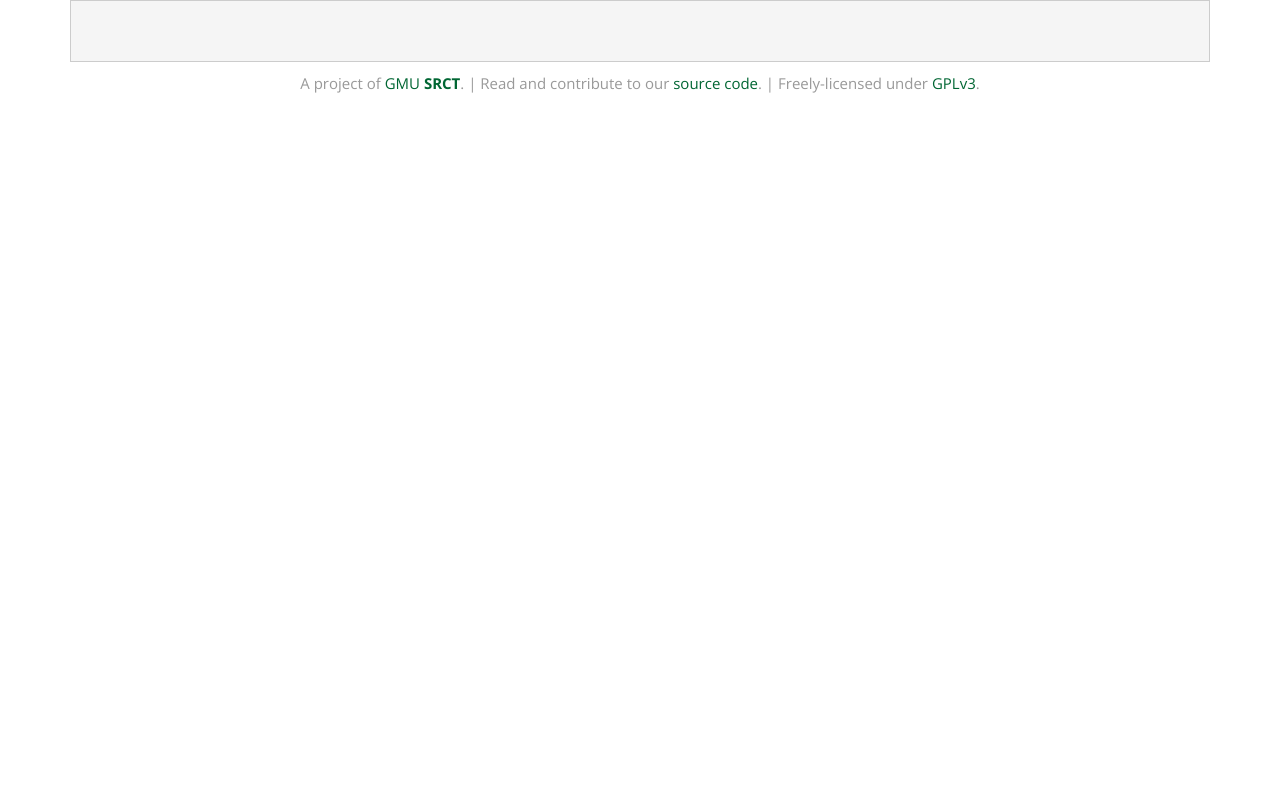
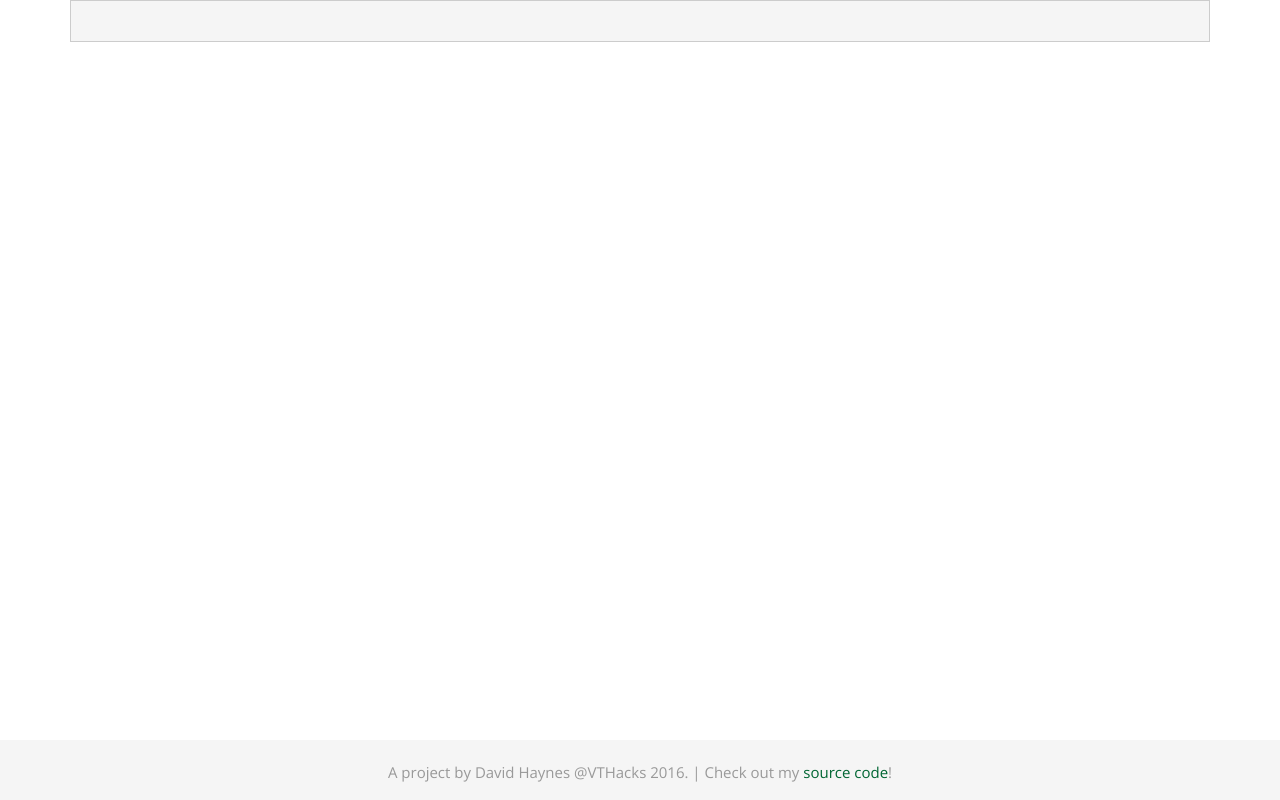
Before and after one commit to bruno207/feels-analysis, a Django app: template feels_analysis/feels_analysis/templates/index.html in a window 1280 px wide. Run offline with Django 3.2, Linux system fonts and the light colour scheme; the template is opened without the code that fills it, so the values that code supplies are empty; some libraries are stand-ins or nearby versions; some web fonts are replaced.

Commit message:
Small changes to be sent to @ocolotsloth
- thanks bb <3

```diff
--- a/feels_analysis/feels_analysis/templates/index.html
+++ b/feels_analysis/feels_analysis/templates/index.html
@@ -1,14 +1,13 @@
 {% extends 'layouts/base.html' %}
 
 {% block title %}
-Feels Analysis - A project by :dhaynes:
+Feels Analysis - A project by /bruno207
 {% endblock %}
 
 
 {% block content %}
 <pre>
   {{ data }}
-  {{ data0 }}
 </pre>
 
 {% endblock %}
--- a/feels_analysis/feels_analysis/templates/layouts/base.html
+++ b/feels_analysis/feels_analysis/templates/layouts/base.html
@@ -20,7 +20,7 @@
     <link href="//maxcdn.bootstrapcdn.com/font-awesome/4.2.0/css/font-awesome.min.css" rel="stylesheet">
     <link rel="stylesheet" href="https://go.gmu.edu/static/css/normalize.css" />
     <link rel="stylesheet" href="https://go.gmu.edu/static/css/bootswatch.min.css" />
-    <link rel="icon" type="image/jpg" href="https://go.gmu.edu/static/img/favicon.ico" />
+    <link rel="icon" type="image/jpg" href="http://imgur.com/gw5GOhU.jpg" />
 
     <script src="https://go.gmu.edu/static/js/jquery.min.js"></script>
     <script src="https://go.gmu.edu/static/js/bootstrap.min.js"></script>
@@ -29,6 +29,7 @@
 
   <body>
 
+    {% include 'layouts/navigation.html' %}
 
     <div class="container">
 
--- a/feels_analysis/feels_analysis/templates/layouts/footer.html
+++ b/feels_analysis/feels_analysis/templates/layouts/footer.html
@@ -1,9 +1,37 @@
+<style>
+html {
+  position: relative;
+  min-height: 100%;
+}
+body {
+  /* Margin bottom by footer height */
+  margin-bottom: 80px;
+}
+.footer {
+  position: absolute;
+  bottom: 0;
+  width: 100%;
+  /* Set the fixed height of the footer here */
+  height: 60px;
+  background-color: #f5f5f5;
+}
+.valign-center {
+  height: 60px;
+  line-height: 60px;
+}
+.valign-center span {
+  display: inline-block;
+  vertical-align: middle;
+  line-height: normal;
+}
+</style>
+
+
 <footer class="footer">
 	<div class="text-center valign-center">
-	  <span class="text-muted">A project of
-	    <a href="http://srct.gmu.edu/">GMU<strong> SRCT</strong></a>. |
-			Read and contribute to our <a href="https://git.gmu.edu/srct/go/">source code</a>. |
-			Freely-licensed under <a href="https://www.gnu.org/licenses/quick-guide-gplv3.html">GPLv3</a>.
+	  <span class="text-muted">A project by
+	    David Haynes @VTHacks 2016. |
+			Check out my<a href="https://git.gmu.edu/srct/go/"> source code</a>!
 		</span>
 	</div>
 </footer>
```
Also changed, not shown: feels_analysis/feels_analysis/templates/layouts/navigation.html (added).
